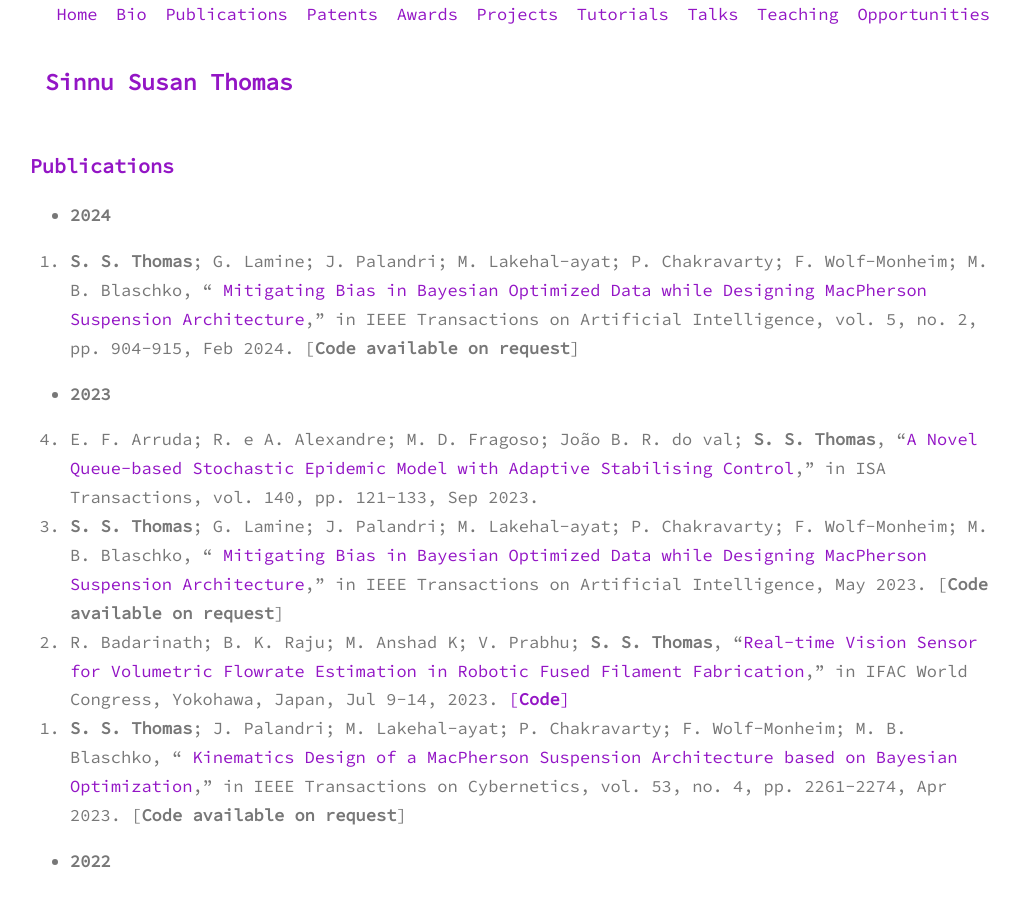
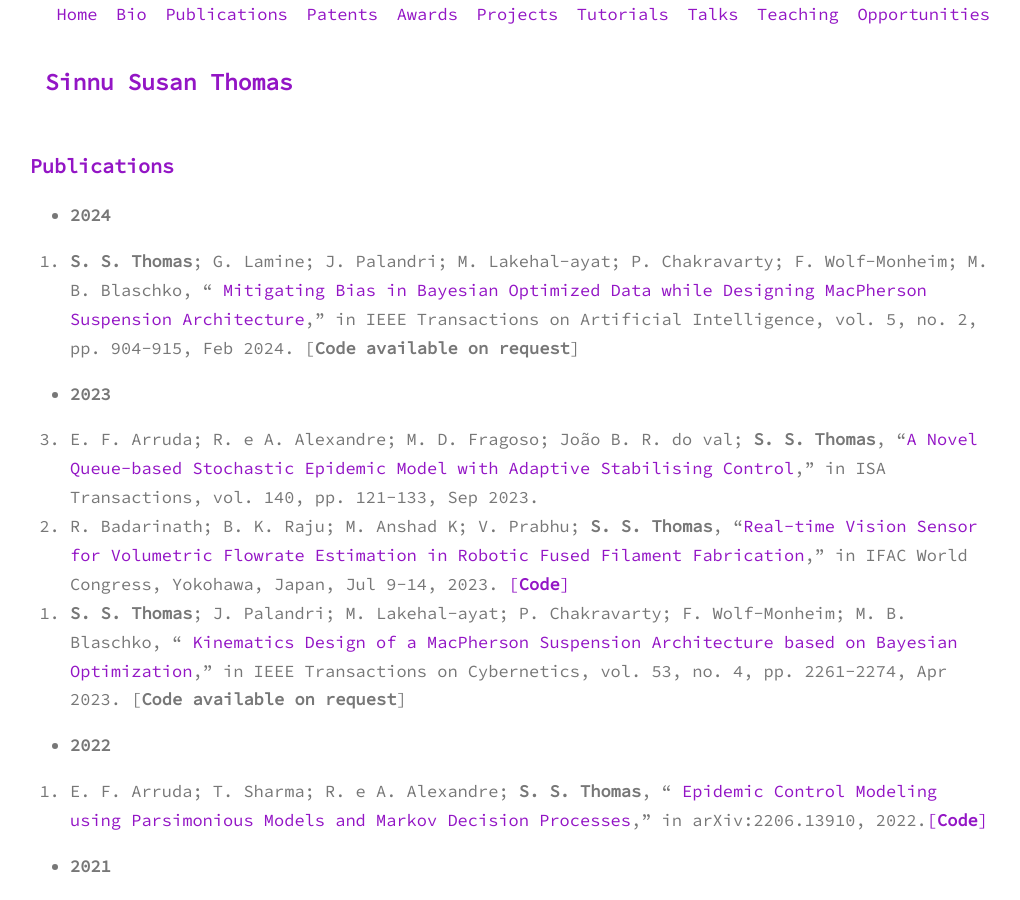
Before and after one commit to sinnuthomas/sinnuthomas.github.io, a Jekyll site: the page built from publications.md, in a window 1280 px wide and 900 px high. Shown: the whole window, without its empty margins (130-1150 px from the left). Built offline with Jekyll 4.4.1, drawn with Linux system fonts in a browser that asks for light colours.

Commit message:
Update publications.md

```diff
--- a/publications.md
+++ b/publications.md
@@ -11,7 +11,6 @@ permalink: /publications/
 * **2023**
 <ol reversed>
   <li>E. F. Arruda; R. e A. Alexandre; M. D. Fragoso; João B. R. do val; <b>S. S. Thomas</b>, “<a href="https://www.sciencedirect.com/science/article/pii/S0019057823002859">A Novel Queue-based Stochastic Epidemic Model with Adaptive Stabilising Control</a>,” in ISA Transactions, vol. 140, pp. 121-133, Sep 2023. </li>
-  <li><b>S. S. Thomas</b>; G. Lamine; J. Palandri; M. Lakehal-ayat; P. Chakravarty; F. Wolf-Monheim; M. B. Blaschko, “ <a href="https://ieeexplore.ieee.org/document/10121628">Mitigating Bias in Bayesian Optimized Data while Designing MacPherson Suspension Architecture</a>,” in IEEE Transactions on Artificial Intelligence, May 2023. [<b>Code available on request</b>]</li>
   <li>R. Badarinath; B. K. Raju; M. Anshad K; V. Prabhu; <b>S. S. Thomas</b>, “<a href="https://www.sciencedirect.com/science/article/pii/S240589632300664X">Real-time Vision Sensor for Volumetric Flowrate Estimation in Robotic Fused Filament Fabrication</a>,” in  IFAC World Congress, Yokohawa, Japan, Jul 9-14, 2023. <a href="https://github.com/basilkraju/Real-time-Vision-Sensor-for-Volumetric-Flowrate-Estimation-in-Robotic-Fused-Filament-Fabrication">[<b>Code</b>]</a></li>
   <li><b>S. S. Thomas</b>; J. Palandri; M. Lakehal-ayat; P. Chakravarty; F. Wolf-Monheim; M. B. Blaschko, “ <a href="https://ieeexplore.ieee.org/document/9560711">Kinematics Design of a MacPherson Suspension Architecture based on Bayesian Optimization</a>,” in IEEE Transactions on Cybernetics, vol. 53, no. 4, pp. 2261-2274, Apr 2023. [<b>Code available on request</b>]</li>
 </ol>
```
